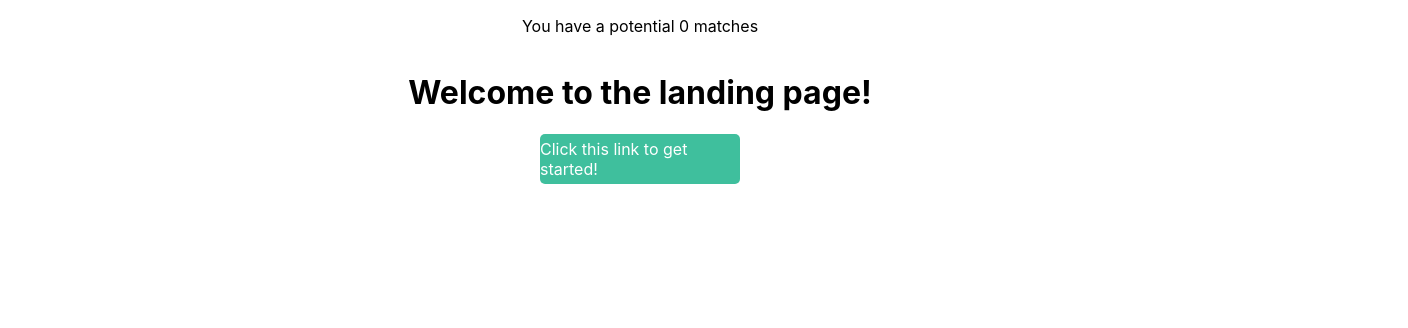
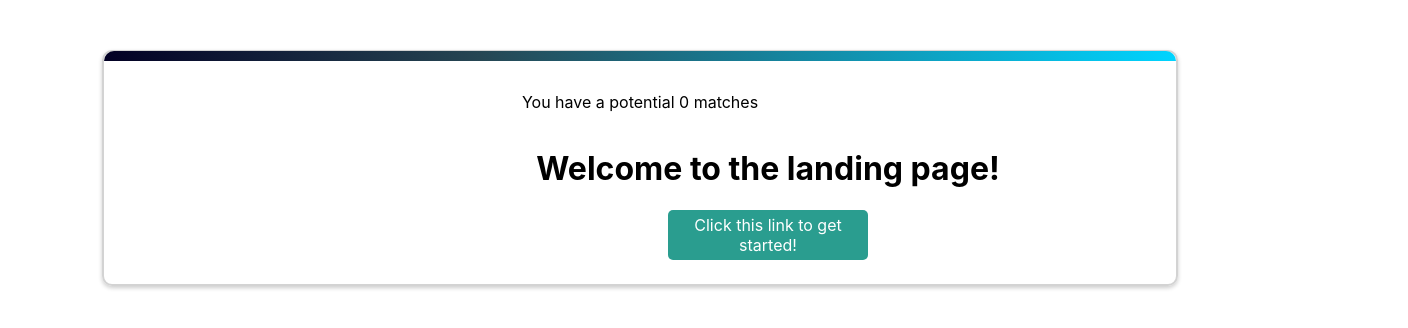
Before and after one commit to djonesdev/PoloSelector, a React (Create React App) app in the folder client/: page / in a window 1280 px wide. Shown: the top 328 px of the page, 1408 px wide, since content can reach past the window. Built offline with nearby package versions, Linux system fonts and the light colour scheme; no server answers.

Commit message:
adding new stages

```diff
--- a/client/src/App.tsx
+++ b/client/src/App.tsx
@@ -9,6 +9,7 @@ import './assets/styles/_colors.scss'
 import { getAllCars } from './redux/actions/actions';
 import LandingPage from './Pages/LandingPage/LandingPage';
 import GettingStarted from './Pages/GettingStarted/GettingStarted.page';
+import Card from './Components/Card/Card';
 
 const App = (props: any) => {
   const [name, setName] = useState("")
@@ -25,12 +26,14 @@ const App = (props: any) => {
 
   return (
     <Router>
-      <div className='u-width-100 u-flex u-flex--justify-center u-flex--align-center u-flex--column'>
-        <p>You have a potential {props.cars.filteredCars.length} matches</p>
-        <Switch>
-          <Route exact path='/' component={LandingPage}></Route>
-          <Route path='/getting-started' component={GettingStarted}></Route>
-        </Switch>
+      <div className='u-flex u-flex--justify-center u-flex--align-center u-flex--column'>
+        <Card className=''>
+          <p>You have a potential {props.cars.filteredCars.length} matches</p>
+          <Switch>
+            <Route exact path='/' component={LandingPage}></Route>
+            <Route path='/getting-started' component={GettingStarted}></Route>
+          </Switch>
+        </Card>
       </div>
     </Router>
   );
--- a/client/src/Components/Button/Button.scss
+++ b/client/src/Components/Button/Button.scss
@@ -6,7 +6,7 @@
     width: 200px;
     color: white;
     border-radius: 5px;
-    background-color: $teal;
+    background-color: $secondary;
     &:hover {
         cursor: pointer;
     }
--- /dev/null
+++ b/client/src/Components/Card/Card.js
@@ -0,0 +1,14 @@
+import React from 'react'
+
+import './Card.scss'
+
+function Card({children, className}) {
+    return (
+        <div className={`c-card ${className}`}>
+        <div className='c-card__top-border' />
+            {children}
+        </div>
+    )
+}
+
+export default Card
--- /dev/null
+++ b/client/src/Components/Card/Card.scss
@@ -0,0 +1,22 @@
+.c-card {
+    padding: 24px;
+    border: 2px solid lightgray;
+    border-radius: 10px;
+    box-shadow: 0 2px 4px rgba(#000, 0.2);
+    text-align: center;
+    width: 80%;
+    position: relative;
+    margin-top: 50px;
+
+    &__top-border {
+        height: 10px;
+        width: 100%;
+        position: absolute;
+        top: -1px;
+        left: 0;
+        border-top-left-radius: 10px;
+        border-top-right-radius: 10px;
+        background: rgb(2, 0, 36);
+        background: linear-gradient(90deg, rgba(2, 0, 36, 1) 0%, rgba(38, 70, 83, 1) 35%, rgba(0, 212, 255, 1) 100%);
+    }
+}
--- a/client/src/Components/DropDown/DropDown.scss
+++ b/client/src/Components/DropDown/DropDown.scss
@@ -24,6 +24,9 @@
         color: #3faffa;
         font-size: 1.3rem;
         font-weight: 500;
+        position: absolute;
+        right: 0;
+        left: 0;
 
         &:first-child {
             padding-top: 0.8em;
@@ -32,11 +35,11 @@
 
     &__list-item {
         list-style: none;
-        padding-bottom: 0.8em;
+        padding: 0.8em;
         text-align: center;
 
         &:hover {
-            background-color: $teal;
+            background-color: $secondary;
             color: $white;
         }
     }
--- a/client/src/Components/DropDown/DropDown.tsx
+++ b/client/src/Components/DropDown/DropDown.tsx
@@ -24,7 +24,7 @@ function DropDown({ options, placeholder, onChange, currentValue }: DropDownProp
 
     const animateDropdownIconClass = isOptionsVisible ? 'c-dropdown__select-icon_isOpen' : 'c-dropdown__select-icon'
     return (
-        <div>
+        <div className='u-position--relative'>
             <div className='c-dropdown' onClick={() => setIsOptionsVisible(!isOptionsVisible)}>
                 <p>{currentValue ? currentValue : placeholder}</p>
                 <ExpandMore style={{ color: '#3FBF9D' }} className={animateDropdownIconClass} />
@@ -33,9 +33,7 @@ function DropDown({ options, placeholder, onChange, currentValue }: DropDownProp
                 isOptionsVisible &&
                 <ul className='c-dropdown__list'>
                     {options.map(option => (
-                        <div className='c-dropdown__list-item'>
-                            <li onClick={() => onSelectOption(option)}>{option.label}</li>
-                        </div>
+                        <li className='c-dropdown__list-item' onClick={() => onSelectOption(option)}>{option.label}</li>
                     )
                     )}
                 </ul>
--- a/client/src/Pages/GettingStarted/GettingStarted.page.tsx
+++ b/client/src/Pages/GettingStarted/GettingStarted.page.tsx
@@ -9,16 +9,25 @@ type Props = ReturnType<typeof mapStateToProps> & ReturnType<typeof mapDispatchT
 
 function GettingStartedContainer(props: Props) {
 
-  const [date, setDate] = useState("")
+  const [currentStage, setCurrentState] = useState(0)
+  const [numberofCarDoors, setNumberofCarDoors] = useState({ value: '', label: '' })
   const [carSeries, setCarSeries] = useState({ value: '', label: '' })
-  console.log(props.cars, 'filteredCars list')
+
   useEffect(() => {
     props.getAllCars()
   }, [])
 
   const handleSeriesChange = (option: DropdownOption) => {
     setCarSeries(option)
-    props.filterCars(option.value)
+  }
+
+  const handleDoorNumberChange = (option: DropdownOption) => {
+    setNumberofCarDoors(option)
+  }
+
+  const onPressNext = (option: DropdownOption) => {
+    props.filterCars(option.value, ['model', 'series'])
+    setCurrentState(currentStage + 1)
   }
 
 
@@ -27,8 +36,9 @@ function GettingStartedContainer(props: Props) {
       carSeries={carSeries}
       availbleCarOptions={props.cars}
       onChangeDropDown={handleSeriesChange}
-      filterCars={props.filterCars}
-      dateValue={date}
+      onPressNext={onPressNext}
+      currentStage={currentStage}
+      numberofCarDoors={numberofCarDoors}
     />
   )
 
@@ -40,7 +50,7 @@ const mapStateToProps = (state: any) => ({
 
 const mapDispatchToProps = (dispatch: any) => ({
   getAllCars: () => dispatch(getAllCars()),
-  filterCars: (value: string) => dispatch(filterCars(value))
+  filterCars: (value: string, accessors: string[]) => dispatch(filterCars(value, accessors))
 })
 
 export default connect(mapStateToProps, mapDispatchToProps)(GettingStartedContainer);
--- /dev/null
+++ b/client/src/Pages/GettingStarted/GettingStarted.utils.ts
@@ -0,0 +1,8 @@
+export const removeDuplicate = (unfilteredArray: any[]) => unfilteredArray.reduce((acc: any, current: any) => {
+    const x = acc.find((item: any) => item.value === current.value);
+    if (!x) {
+        return acc.concat([current]);
+    } else {
+        return acc;
+    }
+}, []);
--- a/client/src/assets/styles/_colors.scss
+++ b/client/src/assets/styles/_colors.scss
@@ -1,4 +1,7 @@
-$teal: #3FBF9D;
+// colour pallete
+$primary: rgb(38, 70, 83);
+$secondary: rgb(42, 157, 143);
+
 $dark-teal: #409A82;
 $white: white;
 $error: red;
--- a/client/src/assets/styles/_display.scss
+++ b/client/src/assets/styles/_display.scss
@@ -21,3 +21,13 @@
 .u-decoration-none {
     text-decoration: none;
 }
+
+.u-position {
+    &--relative {
+        position: relative;
+    }
+
+    &--absolute {
+        position: absolute;
+    }
+}
--- a/client/src/redux/actions/actions.ts
+++ b/client/src/redux/actions/actions.ts
@@ -12,10 +12,15 @@ export const getAllCars = () => async (dispatch: Dispatch): Promise<void> => {
     })
 }
 
-export const filterCars = (value: string) => async (dispatch: Dispatch, getState: Function): Promise<void> => {
+export const filterCars = (value: string, accessors: string[]) => async (dispatch: Dispatch, getState: Function): Promise<void> => {
     const state = getState()
-    const newFilteredState = state.cars.filteredCars.filter((car: any) => car.model.series === value)
-    console.log(newFilteredState, value)
+    let newFilteredState;
+    if (accessors.length > 1) {
+        newFilteredState = state.cars.filteredCars.filter((car: any) => car[accessors[0]][accessors[1]] === value)
+    } else {
+        newFilteredState = state.cars.filteredCars.filter((car: any) => car[accessors[0]] === value)
+    }
+
     dispatch({
         type: FILTER_CARS,
         payload: newFilteredState
```
Also changed, not shown: client/src/Pages/GettingStarted/GettingStarted.tsx (+35 -20 lines).
